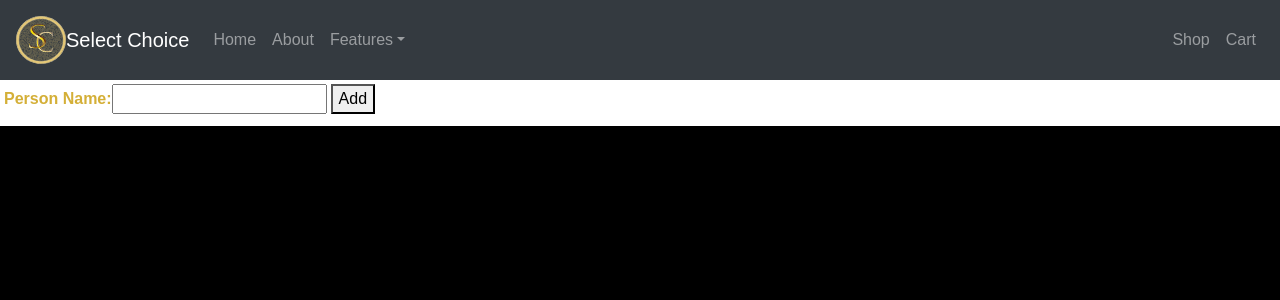
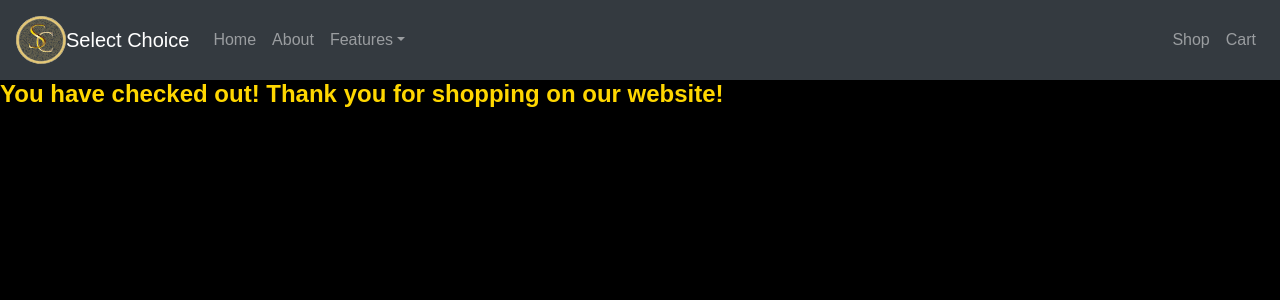
Before and after one commit to Eonflexx/team-krusty, a React (Create React App) app in the folder client-react/: page /checkout in a window 1280 px wide. Shown: the top 300 px of the page. Built offline with nearby package versions, Linux system fonts and the light colour scheme.

Commit message:
edit on checkout

```diff
--- a/client-react/src/App.css
+++ b/client-react/src/App.css
@@ -139,3 +139,9 @@ p {
   background-color: black;
   text-align: left;
 }
+
+#checkout {
+  color: gold;
+  background-color: black;
+  font-size: 42px;
+}
--- a/client-react/src/App.js
+++ b/client-react/src/App.js
@@ -1,6 +1,8 @@
 import React, { Component } from "react";
 import ReactDOM from "react-dom";
 import { BrowserRouter as Router, Switch, Route, Link } from "react-router-dom";
+
+import Checkout from './screens/Checkout';
 
 import "./App.css";
 
@@ -28,13 +30,16 @@ class App extends Component {
             <Route exact path="/" component={Home} />
             <Route path="/about" component={About} />
             <Route exact path="/shop" component={Shop} />
-          <Route path="/shop/:id" component={ItemDetailAndCart}/>
+            <Route path="/shop/:id" component={ItemDetailAndCart} />
+
             <ProductReview path="/reviews" uri="http://localhost:3001/products" />
             <Products path="/products" uri="http://localhost:3001/products" />
+            <Route exact path="/checkout" component={Checkout} />
             <PersonList path="/users" />
             <PersonInput />
             <PersonUpdate />
             <PersonDelete />
+
           </Switch>
         </div>
       </Router>
--- /dev/null
+++ b/client-react/src/screens/Checkout.js
@@ -0,0 +1,9 @@
+import React from 'react';
+
+function Checkout() {
+    return (
+        <div id="checkout"><h4>You have checked out! Thank you for shopping on our website!</h4></div>
+    )
+}
+
+export default Checkout;
```
Lines whose indentation alone changed are shown as unchanged.
